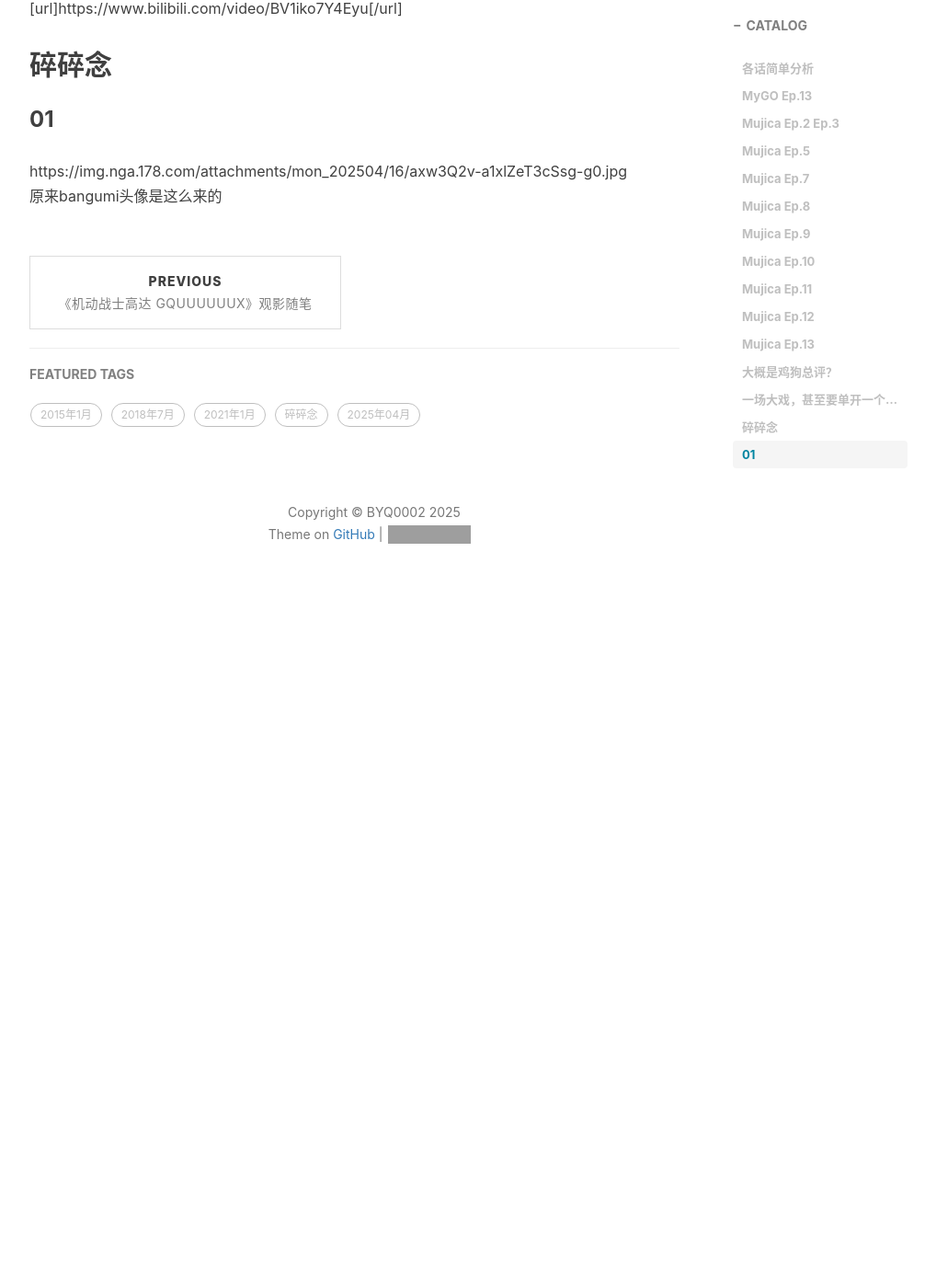
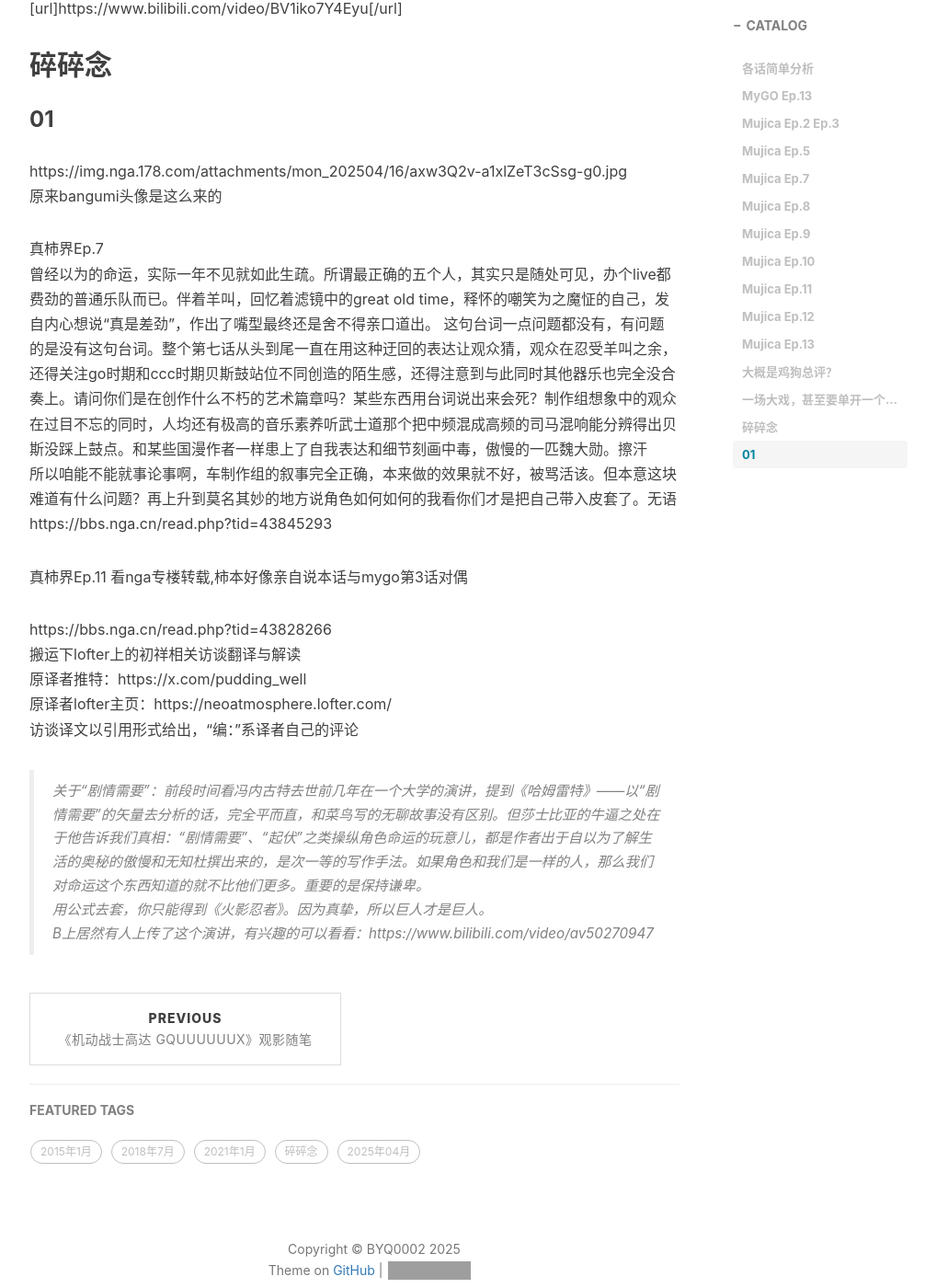
Before and after one commit to BYQ0002/BYQ0002.github.io, a Jekyll site: the page built from _posts/2025-04-15-《BanG Dream! Ave Mujica》观影随笔.md, in a window 1280 px wide and 1400 px high, scrolled down 22227 px. Shown: the whole window at 92% size, without its empty margins (233-1239 px from the left). Built offline with Jekyll 4.4.1, drawn with Linux system fonts in a browser that asks for light colours; nearby versions of some CDN libraries; comment, search, counter and statistics services are not loaded; before the commit the page ends 22912 px from its top, so only the background shows below that; grey boxes are pictures that could not be loaded.

Commit message:
Update 2025-04-15-《BanG Dream! Ave Mujica》观影随笔.md

```diff
--- a/_posts/2025-04-15-《BanG Dream! Ave Mujica》观影随笔.md
+++ b/_posts/2025-04-15-《BanG Dream! Ave Mujica》观影随笔.md
@@ -705,3 +705,22 @@ mygo12话live灯的mc，说了一句与艾伦相同的话：“因为我已经
 
 https://img.nga.178.com/attachments/mon_202504/16/axw3Q2v-a1xlZeT3cSsg-g0.jpg
 原来bangumi头像是这么来的
+
+真柿界Ep.7
+曾经以为的命运，实际一年不见就如此生疏。所谓最正确的五个人，其实只是随处可见，办个live都费劲的普通乐队而已。伴着羊叫，回忆着滤镜中的great old time，释怀的嘲笑为之魔怔的自己，发自内心想说“真是差劲”，作出了嘴型最终还是舍不得亲口道出。
+这句台词一点问题都没有，有问题的是没有这句台词。整个第七话从头到尾一直在用这种迂回的表达让观众猜，观众在忍受羊叫之余，还得关注go时期和ccc时期贝斯鼓站位不同创造的陌生感，还得注意到与此同时其他器乐也完全没合奏上。请问你们是在创作什么不朽的艺术篇章吗？某些东西用台词说出来会死？制作组想象中的观众在过目不忘的同时，人均还有极高的音乐素养听武士道那个把中频混成高频的司马混响能分辨得出贝斯没踩上鼓点。和某些国漫作者一样患上了自我表达和细节刻画中毒，傲慢的一匹魏大勋。擦汗
+所以咱能不能就事论事啊，车制作组的叙事完全正确，本来做的效果就不好，被骂活该。但本意这块难道有什么问题？再上升到莫名其妙的地方说角色如何如何的我看你们才是把自己带入皮套了。无语
+https://bbs.nga.cn/read.php?tid=43845293
+
+真柿界Ep.11
+看nga专楼转载,柿本好像亲自说本话与mygo第3话对偶
+
+https://bbs.nga.cn/read.php?tid=43828266
+搬运下lofter上的初祥相关访谈翻译与解读
+原译者推特：https://x.com/pudding_well
+原译者lofter主页：https://neoatmosphere.lofter.com/
+访谈译文以引用形式给出，“编：”系译者自己的评论
+
+>关于“剧情需要”：前段时间看冯内古特去世前几年在一个大学的演讲，提到《哈姆雷特》——以“剧情需要”的矢量去分析的话，完全平而直，和菜鸟写的无聊故事没有区别。但莎士比亚的牛逼之处在于他告诉我们真相：“剧情需要”、“起伏”之类操纵角色命运的玩意儿，都是作者出于自以为了解生活的奥秘的傲慢和无知杜撰出来的，是次一等的写作手法。如果角色和我们是一样的人，那么我们对命运这个东西知道的就不比他们更多。重要的是保持谦卑。
+用公式去套，你只能得到《火影忍者》。因为真挚，所以巨人才是巨人。
+B上居然有人上传了这个演讲，有兴趣的可以看看：https://www.bilibili.com/video/av50270947
```
